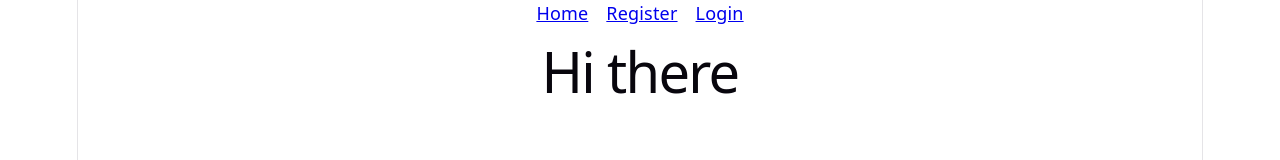
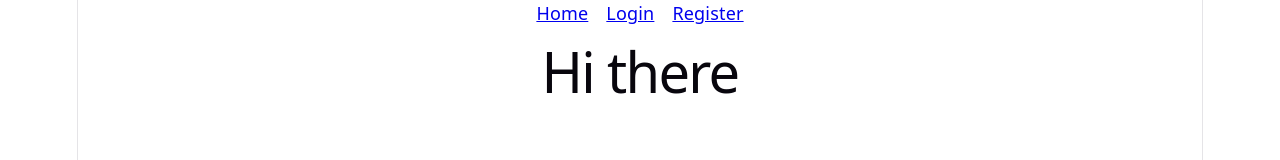
Before and after one commit to WujecDamian/odin-Messaging-App, a React (Vite) app: page / in a window 1280 px wide. Shown: the top 160 px of the page. Built offline with nearby package versions, Linux system fonts and the light colour scheme.

Commit message:
feat: update Navbar to conditionally render login/logout links based on user authentication

```diff
--- a/Frontend/src/Components/Navbar/Navbar.jsx
+++ b/Frontend/src/Components/Navbar/Navbar.jsx
@@ -1,13 +1,27 @@
 import { Link } from "react-router-dom";
 import styles from "./Navbar.module.css";
+import { useCookies } from "react-cookie";
 
 function Navbar() {
+  const [cookies] = useCookies(["user", "token"]);
+
+  const token = cookies.token;
+  const user = cookies.user;
+  if (user) {
+    console.log("User is logged in! ", user);
+  }
   return (
     <>
       <nav className={styles.navbar}>
         <Link to="/">Home</Link>
-        <Link to="/register">Register</Link>
-        <Link to="/login">Login</Link>
+        {user ? (
+          <Link to="/logout">Log out</Link>
+        ) : (
+          <>
+            <Link to="/login">Login</Link>
+            <Link to="/register">Register</Link>
+          </>
+        )}
       </nav>
     </>
   );
```
